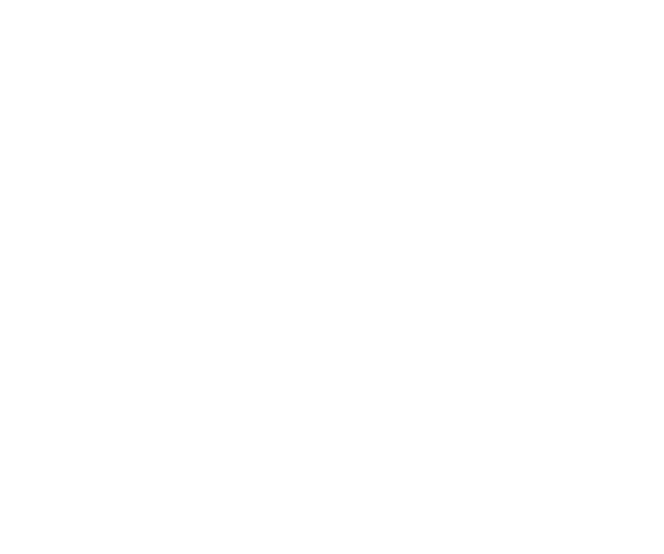
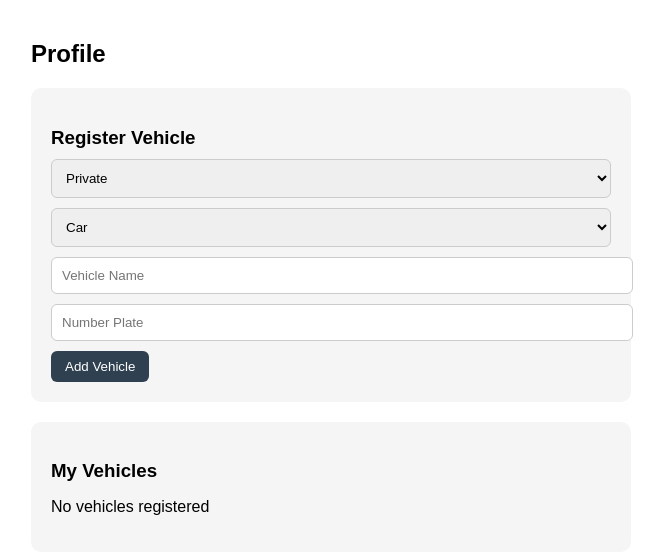
Before and after one commit to hardik760/login-signup, a React (Create React App) app: page /profile in a window 1280 px wide. Before the commit this address had no page. Shown: the top 554 px of the page, without its empty margins (309-973 px from the left). Built offline with nearby package versions, Linux system fonts and the light colour scheme.

Commit message:
done location enabling and notification enabling

```diff
--- a/package.json
+++ b/package.json
@@ -3,6 +3,12 @@
   "version": "0.1.0",
   "private": true,
   "dependencies": {
+    "@capacitor/android": "^8.0.0",
+    "@capacitor/cli": "^8.0.0",
+    "@capacitor/core": "^8.0.0",
+    "@capacitor/geolocation": "^8.0.0",
+    "@capacitor/haptics": "^8.0.0",
+    "@capacitor/push-notifications": "^8.0.0",
     "@emotion/react": "^11.14.0",
     "@emotion/styled": "^11.14.1",
     "@mui/icons-material": "^7.3.6",
--- a/src/App.css
+++ b/src/App.css
@@ -67,54 +67,73 @@ place-items: center;
 flex:70%;
 }
 
-
-.searchbar {
-  position: absolute;
+.searchbar-container {
+  position: fixed;
   top: 20px;
   left: 50%;
   transform: translateX(-50%);
+  width: 90%;
+  max-width: 420px;
 
   display: flex;
   flex-direction: column;
   gap: 12px;
-  align-items: center;
+
+  z-index: 1000;
+}
+
+
+.search-form input {
+  width: 100%;
+  padding: 14px 18px;
+  font-size: 15px;
+
+  border: none;
+  outline: none;
+  border-radius: 999px;
+
+  background: white;
+  box-shadow: 0 4px 12px rgba(0,0,0,0.15);
+}
+
+
+.search-form {
+  width: 90%;
+  max-width: 420px;
+  display: flex;
+  flex-direction: column;
+  gap: 12px;
 }
 
 
 
+.search-form input:focus {
+  background: #eaeaea;
+}
 
-.search-form {
-  display: flex;
-  width: 420px;
-  background: white;
+.search-button {
+  padding: 14px;
   border-radius: 999px;
-  padding: 6px;
-  box-shadow: 0 2px 8px rgba(0,0,0,0.2);
+  border: none;
+  background-color: #000;
+  color: white;
+  font-size: 16px;
+  cursor: pointer;
+}
+
+.search-button:hover {
+  background-color: #222;
 }
 
 
 
-.search-form input {
-  flex: 1;
+.search-input {
+  width: 100%;
+  padding: 14px 18px;
+  font-size: 15px;
+  border-radius: 999px;
   border: none;
   outline: none;
-  padding: 10px 14px;
-  border-radius: 999px;
-  font-size: 15px;
+  background: white;
+  box-shadow: 0 4px 12px rgba(0,0,0,0.15);
 }
-
-
-
-.search-button {
-  border: none;
-  background-color: #fff;
-  color: white;
-  padding: 10px 18px;
-  border-radius: 999px;
-  cursor: pointer;
-  font-weight: 500;
-}
-
-.search-button:hover {
-  background-color: #f40612;
-}
--- a/src/App.js
+++ b/src/App.js
@@ -2,6 +2,8 @@ import logo from './logo.svg';
 import './App.css';
 import Loginsignup from './Components/Loginsignup';
 import Dashboard from "./Components/Dashboard";
+
+import Profile from "./Components/Profile";
 
 import { Routes, Route } from "react-router-dom";
 
@@ -11,7 +13,7 @@ function App() {
     <Routes>
     <Route path="/" element={<Loginsignup />} />
     <Route path="/dashboard" element={<Dashboard />} />
-
+    <Route path="/profile" element={<Profile />} />
   </Routes>
 
   );
--- a/src/Components/Dashboard.js
+++ b/src/Components/Dashboard.js
@@ -1,4 +1,4 @@
-import React, { useState } from "react";
+import React, { useState, useEffect } from "react";
 import "../App.css";
 import { Dashboarddata } from "./Dashboarddata";
 import MenuOutlinedIcon from "@mui/icons-material/MenuOutlined";
@@ -6,61 +6,77 @@ import { useNavigate } from "react-router-dom";
 
 function Dashboard() {
   const [open, setOpen] = useState(false);
-  const [searchQuery,setsearchQuery]=useState("");
+  const [searchQuery, setSearchQuery] = useState("");
+  const [startLocation, setStartLocation] = useState("");
+const [destination, setDestination] = useState("");
+const [vehicleQuery, setVehicleQuery] = useState("");
+
 
   const navigate = useNavigate();
 
-  const handleSearch=(e) =>{
+
+  useEffect(() => {
+
+    if ("geolocation" in navigator) {
+      navigator.geolocation.getCurrentPosition(
+        () => {},
+        () => {}
+      );
+    }
 
 
+    if ("Notification" in window && Notification.permission === "default") {
+      Notification.requestPermission().then((permission) => {
+        console.log("Notification permission:", permission);
+      });
     }
+
+
+    if ("vibrate" in navigator) {
+      navigator.vibrate(100);
+    }
+  }, []);
+
+  const handleSearch = (e) => {
+    e.preventDefault();
+    console.log(searchQuery);
+  };
 
   return (
     <div className="Dashboard">
 
-<div className="searchbar">
-
-
+      <div className="searchbar-container">
   <form onSubmit={handleSearch} className="search-form">
     <input
       type="text"
-    placeholder="Chooose start location"
-    className=" "
-    value={searchQuery}
-    onChange={(e)=>setsearchQuery(e.target.value)}
+      placeholder="Choose start location"
+      value={startLocation}
+      onChange={(e) => setStartLocation(e.target.value)}
     />
- <button type="submit" className="search-button">Search</button>
-
   </form>
 
   <form onSubmit={handleSearch} className="search-form">
     <input
       type="text"
       placeholder="Choose destination"
-    className=" "
-    value={searchQuery}
-    onChange={(e)=>setsearchQuery(e.target.value)}
+      value={destination}
+      onChange={(e) => setDestination(e.target.value)}
     />
- <button type="submit" className="search-button">Search</button>
-
   </form>
 
   <form onSubmit={handleSearch} className="search-form">
     <input
       type="text"
       placeholder="Search for vehicles"
-    className=" "
-    value={searchQuery}
-    onChange={(e)=>setsearchQuery(e.target.value)}
+      value={vehicleQuery}
+      onChange={(e) => setVehicleQuery(e.target.value)}
     />
- <button type="submit" className="search-button">Search</button>
-
   </form>
-
 </div>
 
+
       <div className="menu-icon" onClick={() => setOpen(!open)}>
-        <MenuOutlinedIcon  />
+        <MenuOutlinedIcon />
       </div>
 
 
@@ -81,7 +97,6 @@ function Dashboard() {
           ))}
         </ul>
       )}
-
     </div>
   );
 }
--- a/src/Components/Dashboarddata.js
+++ b/src/Components/Dashboarddata.js
@@ -10,13 +10,14 @@ import LogoutIcon from '@mui/icons-material/Logout';
 import FlagOutlinedIcon from '@mui/icons-material/FlagOutlined';
 import MenuOutlinedIcon from '@mui/icons-material/MenuOutlined';
 
+
 export const Dashboarddata=[
 
 
 {
 title:'Account',
 icon:<AccountCircleIcon/>,
-link:"/home"
+link:"/profile"
 
 
 },
--- /dev/null
+++ b/src/Components/Profile.css
@@ -0,0 +1,57 @@
+.profile-container {
+    max-width: 600px;
+    margin: 40px auto;
+    font-family: Arial, sans-serif;
+  }
+
+  .card {
+    background: #f5f5f5;
+    padding: 20px;
+    margin-bottom: 20px;
+    border-radius: 10px;
+  }
+
+  .card h3 {
+    margin-bottom: 10px;
+  }
+
+  input,
+  select {
+    width: 100%;
+    padding: 10px;
+    margin-bottom: 10px;
+    border-radius: 6px;
+    border: 1px solid #ccc;
+  }
+
+  button {
+    padding: 8px 14px;
+    background: #2f4050;
+    color: white;
+    border: none;
+    border-radius: 6px;
+    cursor: pointer;
+  }
+
+  button:hover {
+    background: #1c2b36;
+  }
+
+  .vehicle-list {
+    list-style: none;
+    padding: 0;
+  }
+
+  .vehicle-list li {
+    display: flex;
+    justify-content: space-between;
+    align-items: center;
+    background: white;
+    padding: 8px;
+    border-radius: 6px;
+    margin-bottom: 8px;
+  }
+
+  .vehicle-list button {
+    background: red;
+  }
--- /dev/null
+++ b/src/Components/Profile.jsx
@@ -0,0 +1,118 @@
+import React, { useState, useEffect } from "react";
+import "./Profile.css";
+
+const Profile = () => {
+  const [vehicles, setVehicles] = useState([]);
+  const [carName, setCarName] = useState("");
+  const [plateNumber, setPlateNumber] = useState("");
+  const [vehicleCategory, setVehicleCategory] = useState("private");
+  const [vehicleType, setVehicleType] = useState("car");
+
+
+  useEffect(() => {
+    const savedVehicles = JSON.parse(localStorage.getItem("vehicles")) || [];
+    setVehicles(savedVehicles);
+  }, []);
+
+
+  const handleAddVehicle = () => {
+    if (!carName || !plateNumber) {
+      alert("Please fill all fields");
+      return;
+    }
+
+    const newVehicle = {
+      id: Date.now(),
+      carName,
+      plateNumber,
+      category: vehicleCategory,
+      type: vehicleType,
+    };
+
+    const updatedVehicles = [...vehicles, newVehicle];
+    setVehicles(updatedVehicles);
+    localStorage.setItem("vehicles", JSON.stringify(updatedVehicles));
+
+    setCarName("");
+    setPlateNumber("");
+  };
+
+
+  const handleRemoveVehicle = (id) => {
+    const updatedVehicles = vehicles.filter((v) => v.id !== id);
+    setVehicles(updatedVehicles);
+    localStorage.setItem("vehicles", JSON.stringify(updatedVehicles));
+  };
+
+  return (
+    <div className="profile-container">
+      <h2>Profile</h2>
+
+      <div className="card">
+        <h3>Register Vehicle</h3>
+
+        <select
+          value={vehicleCategory}
+          onChange={(e) => setVehicleCategory(e.target.value)}
+        >
+          <option value="private">Private</option>
+          <option value="public">Public</option>
+        </select>
+
+        <select
+          value={vehicleType}
+          onChange={(e) => setVehicleType(e.target.value)}
+        >
+          <option value="car">Car</option>
+          <option value="bus">Bus</option>
+          <option value="truck">Truck</option>
+        </select>
+
+        <input
+          type="text"
+          placeholder="Vehicle Name"
+          value={carName}
+          onChange={(e) => setCarName(e.target.value)}
+        />
+
+        <input
+          type="text"
+          placeholder="Number Plate"
+          value={plateNumber}
+          onChange={(e) => setPlateNumber(e.target.value)}
+        />
+
+        <button onClick={handleAddVehicle}>Add Vehicle</button>
+      </div>
+
+      <div className="card">
+
+
+        <h3>My Vehicles</h3>
+
+        {vehicles.length === 0 ? (
+          <p>No vehicles registered</p>
+        ) : (
+          <ul className="vehicle-list">
+            {vehicles.map((v) => (
+              <li key={v.id}>
+                <span>
+                  <b>{v.carName}</b> ({v.category} – {v.type}) — {v.plateNumber}
+                </span>
+                <button onClick={() => handleRemoveVehicle(v.id)}>
+                  ❌ Remove
+                </button>
+              </li>
+            ))}
+          </ul>
+        )}
+
+
+      </div>
+
+
+    </div>
+  );
+};
+
+export default Profile;
```
Also changed, not shown: capacitor.config.ts (added, +9 -0 lines), 54 other files (tests, documents, lock files or other folders). Lines whose indentation alone changed are shown as unchanged.
